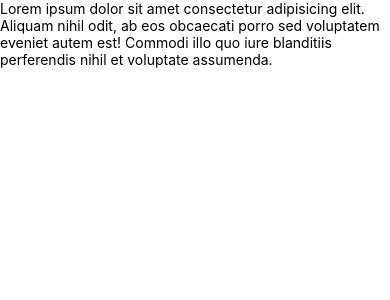
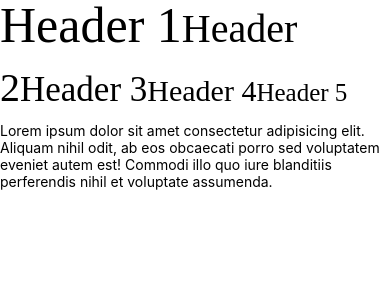
Before and after one commit to bicycleben88/trackstand-frontend, a React Native app: screen / in a window 390 px wide. Shown: the top 300 px of the page. Built offline with nearby package versions, Linux system fonts and the light colour scheme.

Commit message:
create header text component

```diff
--- a/components/Boilerplate.tsx
+++ b/components/Boilerplate.tsx
@@ -2,12 +2,20 @@ import React from 'react';
 import {View, Text, TextInput, Button} from 'react-native';
 import {globalStyles} from '../styles/globalStyles';
 import BodyText from './BodyText';
+import HeaderText from './HeaderText';
 
-const {} = globalStyles;
+const {h1, h2, h3, h4, h5} = globalStyles;
 
 export default function Boilerplate() {
   return (
     <View>
+      <HeaderText>
+        <Text style={{fontSize: h1}}>Header 1</Text>
+        <Text style={{fontSize: h2}}>Header 2</Text>
+        <Text style={{fontSize: h3}}>Header 3</Text>
+        <Text style={{fontSize: h4}}>Header 4</Text>
+        <Text style={{fontSize: h5}}>Header 5</Text>
+      </HeaderText>
       <BodyText>
         Lorem ipsum dolor sit amet consectetur adipisicing elit. Aliquam nihil
         odit, ab eos obcaecati porro sed voluptatem eveniet autem est! Commodi
--- /dev/null
+++ b/components/HeaderText.tsx
@@ -0,0 +1,15 @@
+import React from 'react';
+import {StyleSheet, Text} from 'react-native';
+
+export default function HeaderText({children}) {
+  return <Text style={styles.headerText}>{children}</Text>;
+}
+
+const styles = StyleSheet.create({
+  headerText: {
+    fontFamily: 'Playfair Display',
+    margin: '3% 0 1.38%',
+    fontWeight: '400',
+    lineHeight: 50,
+  },
+});
--- a/styles/globalStyles.tsx
+++ b/styles/globalStyles.tsx
@@ -37,11 +37,6 @@ let level4 =
 let headingFont = 'Rubik, sans-serif';
 let bodyFont = 'Karla, sans-serif';
 let baseFontSize = '100%';
-let h1 = 50;
-let h2 = 40;
-let h3 = 35;
-let h4 = 30;
-let h5 = 27.5;
 let smallText = '0.8em';
 
 // positioning
@@ -64,48 +59,10 @@ let bodyStyles = {
   color: textColor,
 };
 
-export const globalStyles = StyleSheet.create({
-  global: {},
-  h1: {
-    fontSize: h1,
-    margin: headersStyles.margin,
-    fontWeight: headersStyles.fontWeight,
-    lineHeight: headersStyles.lineHeight,
-    fontFamily: headersStyles.fontFamily,
-  },
-  h2: {
-    fontSize: h2,
-    margin: headersStyles.margin,
-    fontWeight: headersStyles.fontWeight,
-    lineHeight: headersStyles.lineHeight,
-    fontFamily: headersStyles.fontFamily,
-  },
-  h3: {
-    fontSize: h3,
-    margin: headersStyles.margin,
-    fontWeight: headersStyles.fontWeight,
-    lineHeight: headersStyles.lineHeight,
-    fontFamily: headersStyles.fontFamily,
-  },
-  h4: {
-    fontSize: h4,
-    margin: headersStyles.margin,
-    fontWeight: headersStyles.fontWeight,
-    lineHeight: headersStyles.lineHeight,
-    fontFamily: headersStyles.fontFamily,
-  },
-  h5: {
-    fontSize: h5,
-    margin: headersStyles.margin,
-    fontWeight: headersStyles.fontWeight,
-    lineHeight: headersStyles.lineHeight,
-    fontFamily: headersStyles.fontFamily,
-  },
-  p: {
-    fontWeight: bodyStyles.fontWeight,
-    lineHeight: bodyStyles.lineHeight,
-    backgroundColor: bodyStyles.backgroundColor,
-    color: bodyStyles.color,
-    fontFamily: bodyStyles.fontFamily,
-  },
-});
+export const globalStyles = {
+  h1: 50,
+  h2: 40,
+  h3: 35,
+  h4: 30,
+  h5: 25,
+};
```
